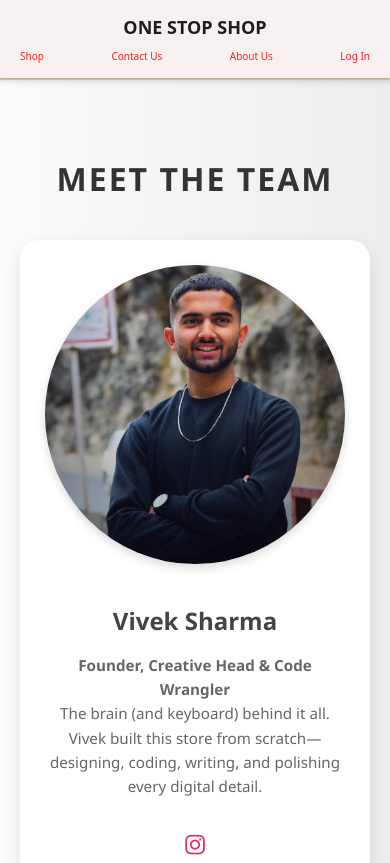
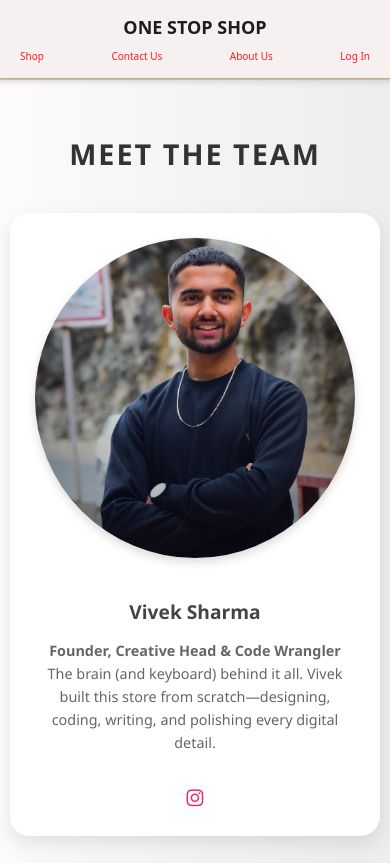
Before and after one commit to realviveksharma/One-Stop-Shop, a plain HTML site: page about-us.html in a window 390 px wide. Shown: the top 863 px of the page. Drawn offline with Linux system fonts and the light colour scheme; a web font is replaced by a local one.

Commit message:
Update about-us.css

```diff
--- a/css/about-us.css
+++ b/css/about-us.css
@@ -79,3 +79,34 @@
       max-width: 100%;
     }
   }
+/* For tablets (portrait and landscape) */
+@media (max-width: 768px) {
+  .about-us {
+    padding: 40px 15px;
+  }
+  .about-us h2 {
+    font-size: 2rem;
+  }
+  .team-member {
+    max-width: 100%;
+  }
+}
+
+/* For smartphones */
+@media (max-width: 480px) {
+  .about-us {
+    padding: 30px 10px;
+  }
+  .about-us h2 {
+    font-size: 1.8rem;
+  }
+  .team-member h3 {
+    font-size: 1.2rem;
+  }
+  .team-member p {
+    font-size: 0.9rem;
+  }
+  .team-member a {
+    font-size: 1.2rem;
+  }
+}
```
